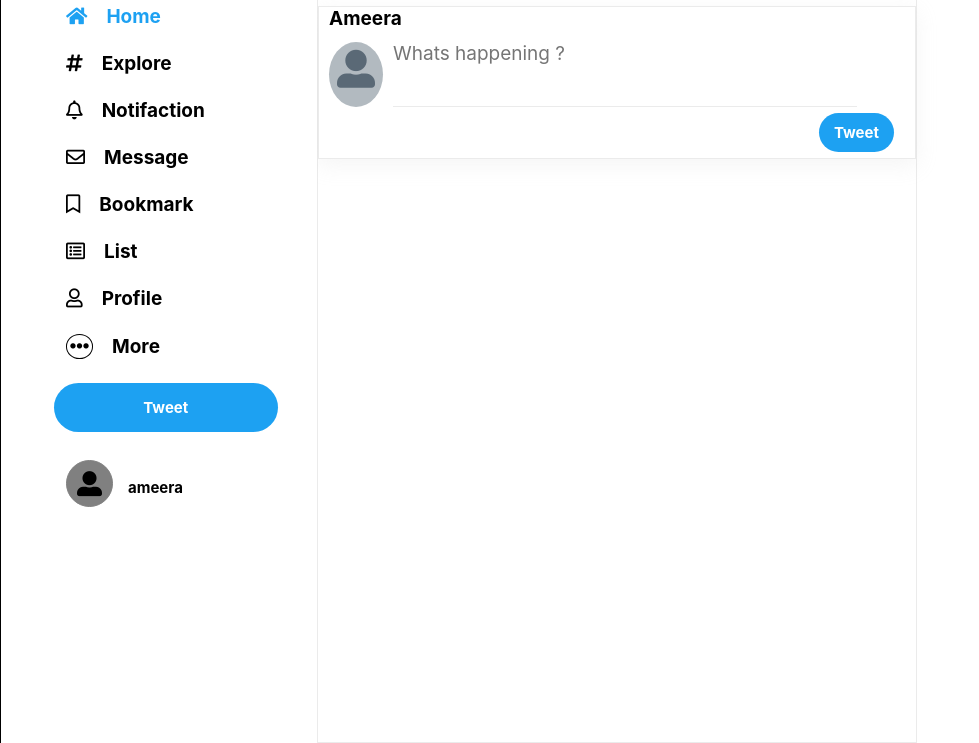
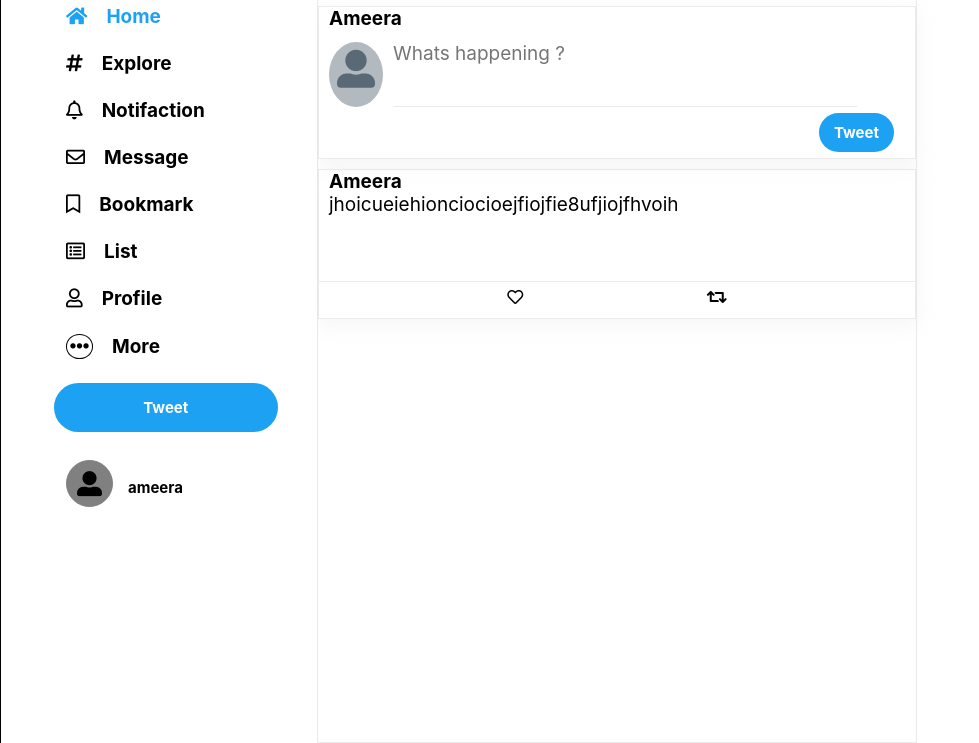
Before and after one commit to ameera-abed/javascript-project, a plain HTML site: page index.html in a window 1280 px wide. Shown: the part 57-800 px from the top of the page, without its empty margins (0-979 px from the left). Drawn offline with Linux system fonts and the light colour scheme.

Commit message:
new feature

```diff
--- a/index.css
+++ b/index.css
@@ -10,6 +10,7 @@
     --gray: #a59b9b;
     --primary: #1da1f2;
     --black: #000000;
+    --border: 1px solid #ebebeb;
 }
 
 body {
@@ -214,3 +215,34 @@ main .newsfeed .tweet-cont .submit-btn {
     margin-left: 10px;
     text-transform: capitalize;
 }
+
+
+/* style newtweet*/
+
+main .newTweet {
+    width: 100%;
+    min-height: 150px;
+    background-color: var(--white);
+    border: var(--border);
+    margin-top: 10px;
+    box-shadow: 0 4px 8px 0 rgba(236, 231, 231, 0), 0 6px 20px 0 rgba(202, 200, 200, 0.19);
+}
+
+main .newTweet .tweetItSelf {
+    min-height: 88px;
+    font-size: 19px;
+    margin-left: 10px;
+}
+
+main .newTweet .tweetBtn {
+    display: flex;
+    flex-direction: row;
+    justify-content: space-evenly;
+    border-top: var(--border);
+    padding: 5px;
+}
+
+main .newTweet .tweetBtn .tBtn:hover {
+    color: var(--primary);
+    font-size: 18px;
+}
--- a/index.html
+++ b/index.html
@@ -64,8 +64,15 @@
 
                 <div class="submit-btn" id="submit-btn">tweet</div>
             </form>
-
-
+        </div>
+        <!-- creat tweet -->
+        <div class="newTweet">
+            <div class="tname styleFont">ameera</div>
+            <div class="tweetItSelf">jhoicueiehionciocioejfiojfie8ufjiojfhvoih</div>
+            <div class="tweetBtn">
+                <div class="tBtn"><i class="far fa-heart"></i></div>
+                <div class="tBtn"><i class="fas fa-retweet"></i></div>
+            </div>
         </div>
     </main>
     <!--end main-->
@@ -73,7 +80,7 @@
     <aside>
 
     </aside>
-    <script src="index.js "></script>
+    <script src="index.js"></script>
 </body>
 
 </html>
--- a/index.js
+++ b/index.js
@@ -0,0 +1,18 @@
+let submitbtn = document.getElementById("submit-btn");
+
+
+// tweet button when we click on it
+//submitbtn.onclick = function {
+
+//}
+// creat tweet function that creat tweet html element and add to page
+function creatTweet() {
+    let comment = document.createComment("creat new tweet");
+    let arrDiv = [];
+    for (let i = 0; i <= 6; i++) {
+        arrDiv.push(document.createElement("div"));
+    }
+    console.log(arrDiv);
+
+}
+creatTweet();
```
